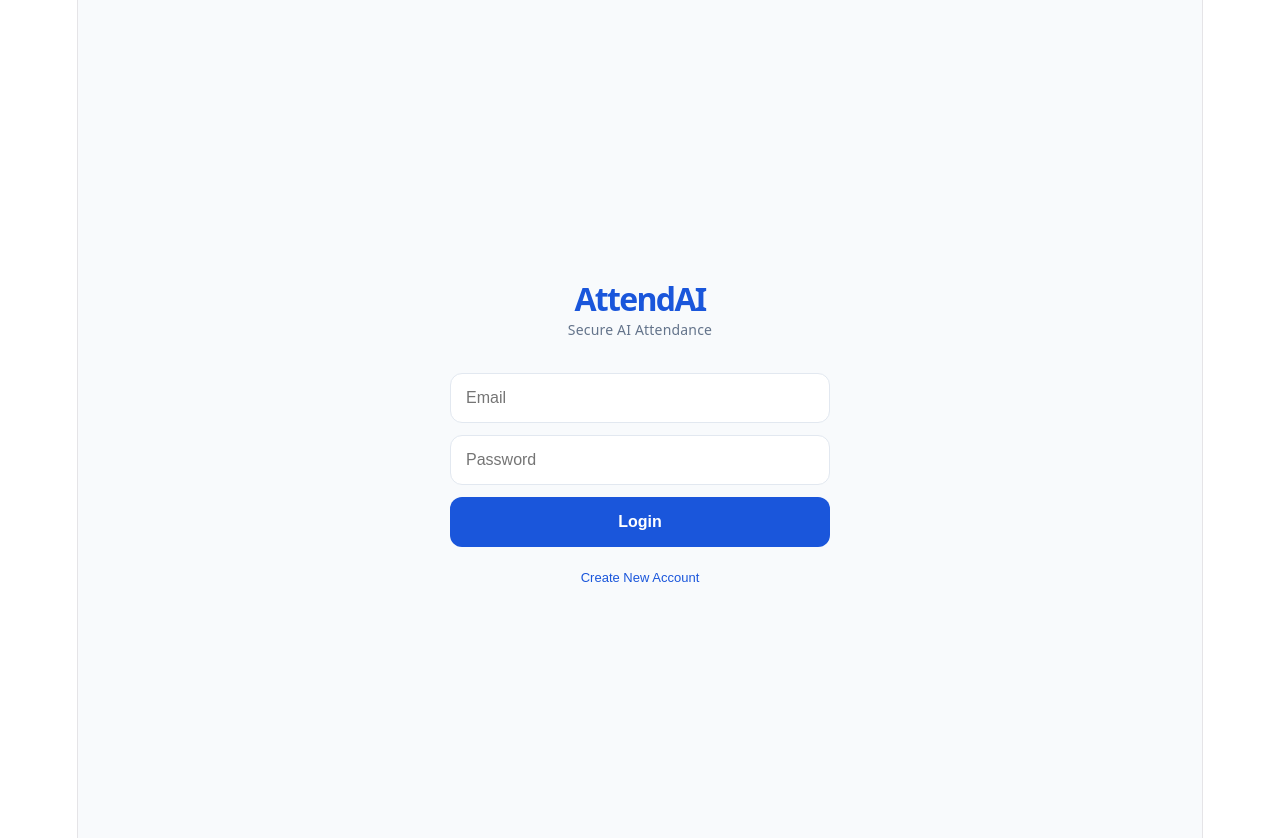
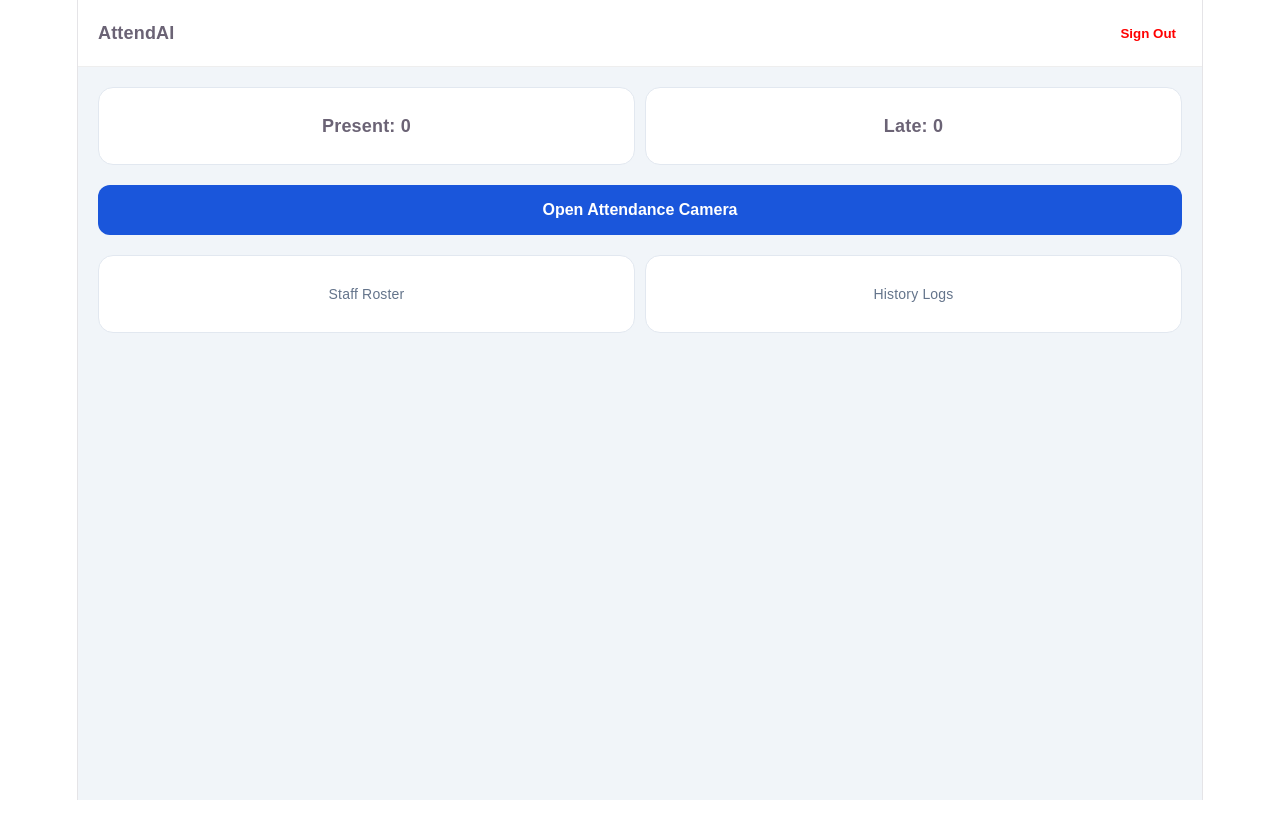
Before and after one commit to Rollyadams/Attendai, a React (Vite) app: page / in a window 1280 px wide. After the commit the page ends 800 px from the top, so only its background shows below. Built offline with nearby package versions, Linux system fonts and the light colour scheme.

Commit message:
Update App.jsx

```diff
--- a/src/App.jsx
+++ b/src/App.jsx
@@ -2,67 +2,49 @@ import { useState, useEffect, useRef } from "react";
 import { createClient } from "@supabase/supabase-js";
 import * as faceapi from "face-api.js";
 
-// ── EXACT CONFIG FROM YOUR NEW PROJECT ──
-const SUPABASE_URL  = "https://jlsknoavpckqyjcxsomt.supabase.co";
-const SUPABASE_ANON = "eyJhbGciOiJIUzI1NiIsInR5cCI6IkpXVCJ9.eyJpc3MiOiJzdXBhYmFzZSIsInJlZiI6Impsc2tub2F2cGNrcXlqY3hzb210Iiwicm9sZSI6ImFub24iLCJpYXQiOjE3NzUwNzIxMjMsImV4cCI6MjA5MDY0ODEyM30.Gv_JuxMrV39VEkDs46kWi9rzvb-_vVNhHGEruYni_-0";
+// ── VERIFIED CONFIG ──
+const SUPABASE_URL  = "https://supabase.co";
+const SUPABASE_ANON = "eyJhbGciOiJIUzI1NiIsInR5cCI6IkpXVCJ9.eyJpc3MiOiJzdXBhYmFzZSIsInJlZiI6Impsc2tub2F2cGNrcXlqY3hzb210Iiwicm9sZSI6ImFub24iLCJpYXQiOjE3NzUwNzIxMjMsImV4cCI6MjA5MDQ2ODEyM30.Gv_JuxMrV39VEkDs46kWi9rzvb-_vVNhHGEruYni_-0";
 const supabase = createClient(SUPABASE_URL, SUPABASE_ANON);
-
-// VERIFIED VERCEL URL: https://attendai-x2rb.vercel.app/
 
 export default function App() {
   const [session, setSession] = useState(null);
-  const [view, setView] = useState("dashboard"); // dashboard, camera, roster
-  const [loading, setLoading] = useState(false);
-  const [email, setEmail] = useState("");
-  const [password, setPassword] = useState("");
+  const [view, setView] = useState("dashboard"); // dashboard, camera, roster, history
+  const [dataList, setDataList] = useState([]);
+  const [stats, setStats] = useState({ present: 0, late: 0 });
   const videoRef = useRef(null);
 
-  // 1. SESSION & MOBILE BACK BUTTON FIX
   useEffect(() => {
     supabase.auth.getSession().then(({ data }) => setSession(data.session));
-    const { data: { subscription } } = supabase.auth.onAuthStateChange((_e, sess) => setSession(sess));
+    supabase.auth.onAuthStateChange((_e, sess) => setSession(sess));
 
-    window.history.pushState({ view: 'home' }, '');
+    // Handle back button to return to dashboard
     window.onpopstate = () => {
-      if (view !== "dashboard") {
-        setView("dashboard");
-        window.history.pushState({ view: 'home' }, '');
-      }
+      if (view !== "dashboard") setView("dashboard");
     };
-    return () => subscription.unsubscribe();
   }, [view]);
 
-  // 2. AUTH HANDLER
-  const handleAuth = async (e, type) => {
-    e.preventDefault();
-    setLoading(true);
-    try {
-      const { error } = type === 'login'
-        ? await supabase.auth.signInWithPassword({ email: email.trim(), password })
-        : await supabase.auth.signUp({ email: email.trim(), password });
+  // Fetch Stats & Logs
+  useEffect(() => {
+    if (session) fetchStats();
+  }, [session, view]);
 
-      if (error) throw error;
-      if (type === 'signup') alert("Account created! You can now login.");
-    } catch (err) {
-      alert("Error: " + err.message);
-    } finally {
-      setLoading(false);
+  const fetchStats = async () => {
+    const { data } = await supabase.from('attendance').select('*');
+    if (data) {
+      setStats({
+        present: data.filter(d => d.status === 'present').length,
+        late: data.filter(d => d.status === 'late').length
+      });
+      if (view === "history") setDataList(data);
     }
   };
 
-  // 3. UI RENDERING
-  if (!session) return (
-    <div style={s.page}>
-      <h1 style={s.brand}>AttendAI</h1>
-      <p style={s.subText}>Secure AI Attendance</p>
-      <form onSubmit={(e) => handleAuth(e, 'login')} style={s.form}>
-        <input type="email" placeholder="Email" onChange={e => setEmail(e.target.value)} style={s.input} required />
-        <input type="password" placeholder="Password" onChange={e => setPassword(e.target.value)} style={s.input} required />
-        <button type="submit" style={s.btn} disabled={loading}>{loading ? "Connecting..." : "Login"}</button>
-        <button type="button" onClick={(e) => handleAuth(e, 'signup')} style={s.secBtn}>Create New Account</button>
-      </form>
-    </div>
-  );
+  const fetchRoster = async () => {
+    setView("roster");
+    const { data } = await supabase.from('staff').select('*');
+    if (data) setDataList(data);
+  };
 
   return (
     <div style={s.app}>
@@ -70,23 +52,40 @@ export default function App() {
         <b>AttendAI</b>
         <button onClick={() => supabase.auth.signOut()} style={s.logout}>Sign Out</button>
       </header>
+
       <main style={s.main}>
-        {view === "dashboard" ? (
+        {view === "dashboard" && (
           <div>
             <div style={s.stats}>
-              <div style={s.card}>Present: 1</div>
-              <div style={s.card}>Late: 0</div>
+              <div style={s.card}>Present: {stats.present}</div>
+              <div style={s.card}>Late: {stats.late}</div>
             </div>
             <button style={s.btn} onClick={() => setView("camera")}>Open Attendance Camera</button>
             <div style={s.grid}>
-                <div style={s.tile} onClick={() => setView("roster")}>Staff Roster</div>
-                <div style={s.tile}>History Logs</div>
+                <div style={s.tile} onClick={fetchRoster}>Staff Roster</div>
+                <div style={s.tile} onClick={() => setView("history")}>History Logs</div>
             </div>
           </div>
-        ) : (
+        )}
+
+        {(view === "roster" || view === "history") && (
+          <div style={s.listView}>
+            <h3>{view === "roster" ? "Staff Roster" : "Attendance History"}</h3>
+            <div style={s.listContainer}>
+              {dataList.length > 0 ? dataList.map((item, i) => (
+                <div key={i} style={s.listItem}>
+                  {view === "roster" ? item.full_name : `${item.status} at ${new Date(item.created_at).toLocaleTimeString()}`}
+                </div>
+              )) : <p>No records found.</p>}
+            </div>
+            <button style={s.cancel} onClick={() => setView("dashboard")}>Back</button>
+          </div>
+        )}
+
+        {view === "camera" && (
           <div style={s.cameraView}>
             <video ref={videoRef} autoPlay muted style={s.video} />
-            <button onClick={() => setView("dashboard")} style={s.cancel}>Back to Dashboard</button>
+            <button style={s.cancel} onClick={() => setView("dashboard")}>Cancel</button>
           </div>
         )}
       </main>
@@ -95,22 +94,19 @@ export default function App() {
 }
 
 const s = {
-  page: { height: '100vh', display: 'flex', flexDirection: 'column', alignItems: 'center', justifyContent: 'center', background: '#F8FAFC', padding: '20px' },
-  brand: { color: '#1A56DB', fontSize: '32px', marginBottom: '4px', fontWeight: '800' },
-  subText: { color: '#64748B', fontSize: '14px', marginBottom: '30px' },
-  form: { display: 'flex', flexDirection: 'column', gap: '12px', width: '100%', maxWidth: '380px' },
-  input: { padding: '15px', borderRadius: '12px', border: '1px solid #E2E8F0', fontSize: '16px' },
-  btn: { padding: '16px', background: '#1A56DB', color: 'white', border: 'none', borderRadius: '12px', fontWeight: 'bold', fontSize: '16px' },
-  secBtn: { background: 'none', border: 'none', color: '#1A56DB', cursor: 'pointer', fontSize: '13px', marginTop: '10px' },
-  app: { height: '100vh', background: '#F1F5F9' },
+  app: { height: '100vh', background: '#F1F5F9', fontFamily: 'sans-serif' },
   header: { display: 'flex', justifyContent: 'space-between', padding: '20px', background: 'white', borderBottom: '1px solid #EEE', alignItems: 'center' },
-  logout: { color: '#DC2626', border: 'none', background: 'none', fontWeight: 'bold' },
+  logout: { color: 'red', border: 'none', background: 'none', fontWeight: 'bold' },
   main: { padding: '20px' },
   stats: { display: 'flex', gap: '10px', marginBottom: '20px' },
-  card: { flex: 1, padding: '20px', background: 'white', borderRadius: '15px', textAlign: 'center', border: '1px solid #E2E8F0' },
-  grid: { display: 'grid', gridTemplateColumns: '1fr 1fr', gap: '10px', marginTop: '20px' },
-  tile: { padding: '20px', background: 'white', borderRadius: '12px', textAlign: 'center', border: '1px solid #E2E8F0', fontSize: '13px' },
+  card: { flex: 1, padding: '25px', background: 'white', borderRadius: '15px', textAlign: 'center', border: '1px solid #E2E8F0', fontWeight: 'bold', fontSize: '18px' },
+  btn: { width: '100%', padding: '16px', background: '#1A56DB', color: 'white', border: 'none', borderRadius: '12px', fontWeight: 'bold', fontSize: '16px', marginBottom: '20px' },
+  grid: { display: 'grid', gridTemplateColumns: '1fr 1fr', gap: '10px' },
+  tile: { padding: '25px', background: 'white', borderRadius: '15px', textAlign: 'center', border: '1px solid #E2E8F0', fontSize: '14px', color: '#64748B' },
+  listView: { background: 'white', padding: '20px', borderRadius: '15px' },
+  listContainer: { marginTop: '15px', maxHeight: '300px', overflowY: 'auto' },
+  listItem: { padding: '10px', borderBottom: '1px solid #F1F5F9' },
   cameraView: { display: 'flex', flexDirection: 'column', gap: '15px' },
   video: { width: '100%', borderRadius: '15px', backgroundColor: 'black' },
-  cancel: { background: 'none', border: 'none', color: '#64748B', marginTop: '10px', fontWeight: '500' }
+  cancel: { background: 'none', border: 'none', color: '#64748B', marginTop: '15px', width: '100%' }
 };
```
